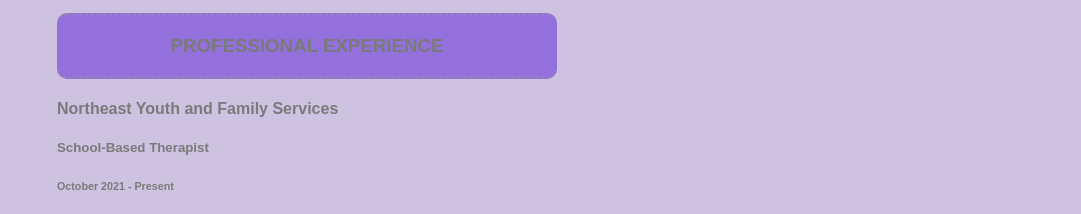
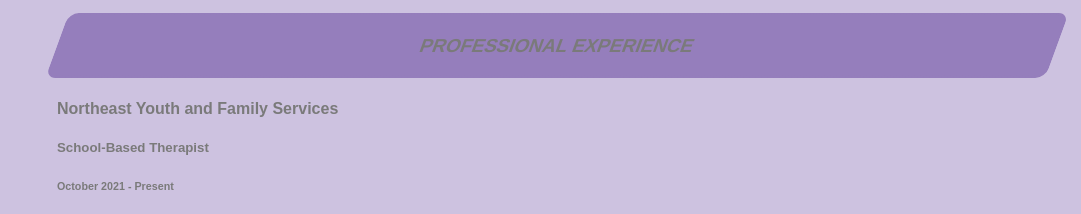
Before and after one commit to karleeverhaagh/karleeverhaagh.github.io, a plain HTML site: page index.html in a window 1280 px wide. In both pictures the pointer is over the element "PROFESSIONAL EXPERIENCE". Shown: the part 549-763 px from the top of the page, without its empty margins (199-1280 px from the left). Drawn offline with Linux system fonts and the light colour scheme.

Commit message:
Update style.css

```diff
--- a/style.css
+++ b/style.css
@@ -19,11 +19,13 @@ img {
   border-top: 3px dotted #957EBC;
   border-bottom: 3px dotted #957EBC;
   background-color: rgba(141, 131, 215, 0.2)
-  transition: all 2s ease-in-out;
+  transition-timing-function: ease-in-out;
+  transition: width 2s, height 2s, transform 2s;
 }
 
 .exp-header:hover {
-  width: 500px;
-  background-color: #9370DB;
+  width: 1000px;
+  background-color: #957EBC;
   border-radius: 10px;
+  transform: skew(-20deg);
 }
```
